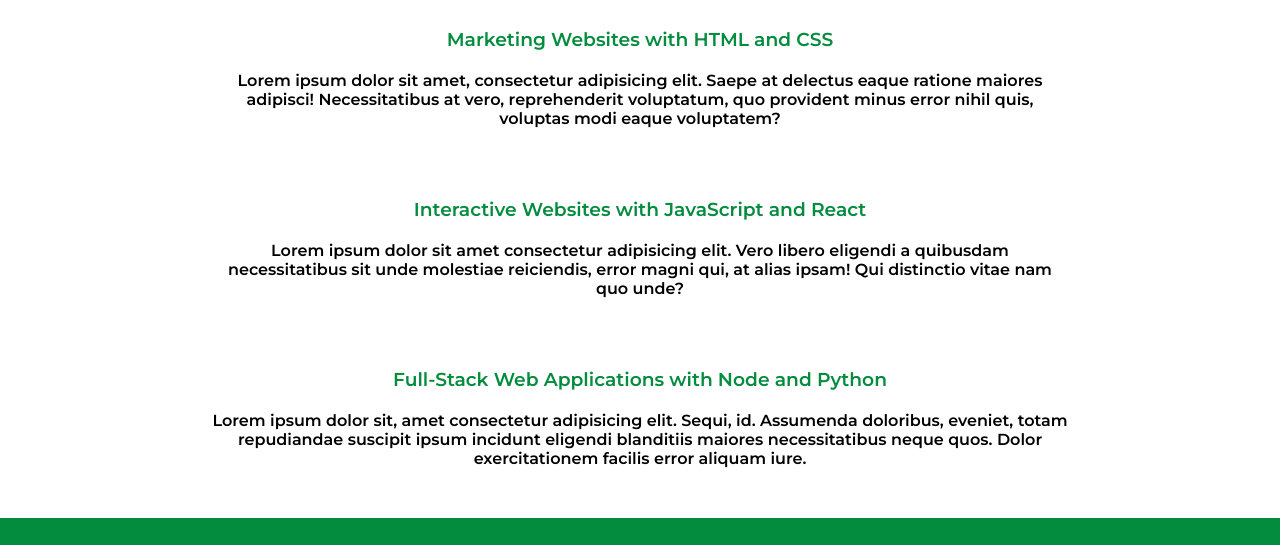
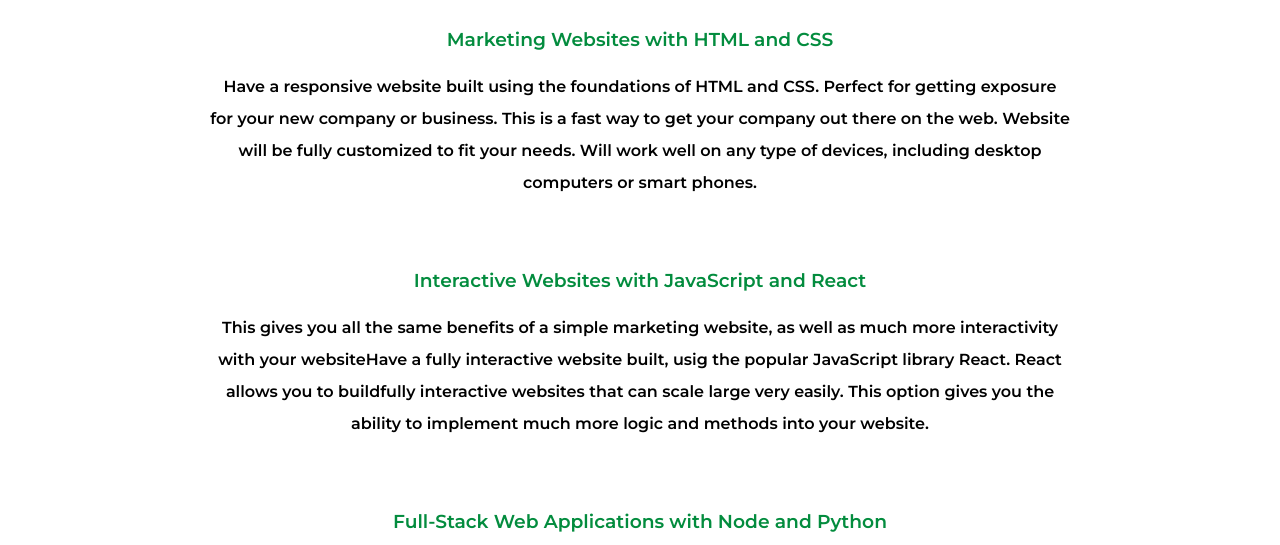
Before and after one commit to tmoney88/milestone5-Tanner-Gate-Web-Development, a plain HTML site: page services.html in a window 1280 px wide. Shown: the part 231-776 px from the top of the page. Drawn offline with Linux system fonts and the light colour scheme.

Commit message:
Add content to about and services page

```diff
--- a/services.html
+++ b/services.html
@@ -30,26 +30,38 @@
             <div class="services">
                 <div>
                     <h3>Marketing Websites with HTML and CSS</h3>
-                    <p>Lorem ipsum dolor sit amet, consectetur adipisicing elit. Saepe at delectus eaque ratione maiores
-                        adipisci! Necessitatibus at vero, reprehenderit voluptatum, quo provident minus error nihil
-                        quis,
-                        voluptas modi eaque voluptatem?</p>
+                    <p>Have a responsive website built using the foundations of HTML and CSS. Perfect for getting
+                        exposure for your new company or business. This is a fast way to get your company out there on
+                        the web. Website will be fully customized to fit your needs. Will work well on any type of
+                        devices, including desktop computers or smart phones. </p>
                 </div>
                 <div>
                     <h3>Interactive Websites with JavaScript and React </h3>
-                    <p>Lorem ipsum dolor sit amet consectetur adipisicing elit. Vero libero eligendi a quibusdam
-                        necessitatibus sit unde molestiae reiciendis, error magni qui, at alias ipsam! Qui distinctio
-                        vitae
-                        nam quo unde?</p>
+                    <p>This gives you all the same benefits of a simple marketing website, as well as much more
+                        interactivity with your websiteHave a fully interactive website built, usig the popular
+                        JavaScript library React. React allows you to buildfully interactive websites that can scale
+                        large very easily. This option gives you the ability
+                        to implement much more logic and methods into your website. </p>
                 </div>
                 <div>
                     <h3>Full-Stack Web Applications with Node and Python</h3>
-                    <p>Lorem ipsum dolor sit, amet consectetur adipisicing elit. Sequi, id. Assumenda doloribus,
-                        eveniet,
-                        totam repudiandae suscipit ipsum incidunt eligendi blanditiis maiores necessitatibus neque quos.
-                        Dolor exercitationem facilis error aliquam iure.</p>
+                    <p>If you are in need of a full stack project that requires back-end programming and serivce side
+                        programming, this is the option for you. I offer services using the popular JavaScript runtime
+                        Node.js, Which allows us to program on the server side with JavaScript. This allows your entire
+                        web
+                        application be written in JavaScript. I am also trained in Python, which is a very popular
+                        programming language that specializes in back-end programming. I am also implementing Django,
+                        which is a popular web framework for Python. </p>
                 </div>
+
+                <u>
+                    <p>Please reach out to me for additional info on the <a class="green" href="/contact.html">contact
+                            page</a>
+                    </p>
+                </u>
             </div>
+
+
         </div>
     </main>
     <footer>
--- a/style.css
+++ b/style.css
@@ -138,6 +138,11 @@
     flex-direction: row;
   }
 
+  .green {
+    color: #038c3e;
+  }
+
+
 
   footer ul {
       display: flex;
@@ -179,7 +184,7 @@
   }
 
   .about p {
-    width: 25%;
+    width: 40%;
     padding: 20px;
     line-height: 1.5;
   }
@@ -195,6 +200,10 @@
   .services div {
     margin: 30px;
     padding: 20px;
+  }
+
+  .services p {
+    line-height: 2;
   }
 
   .portfolio-container {
```
Also changed, not shown: about.html (+7 -7 lines).
